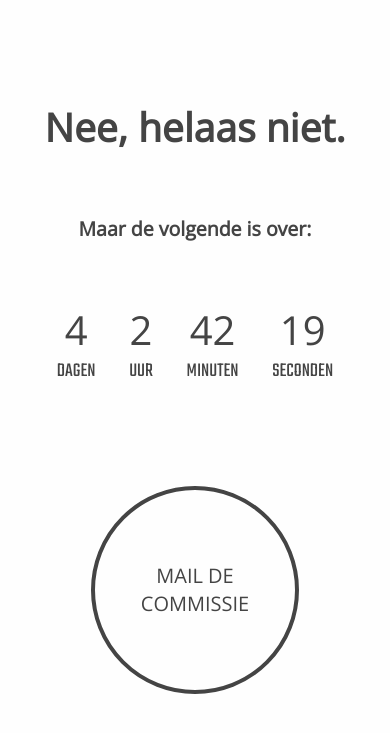
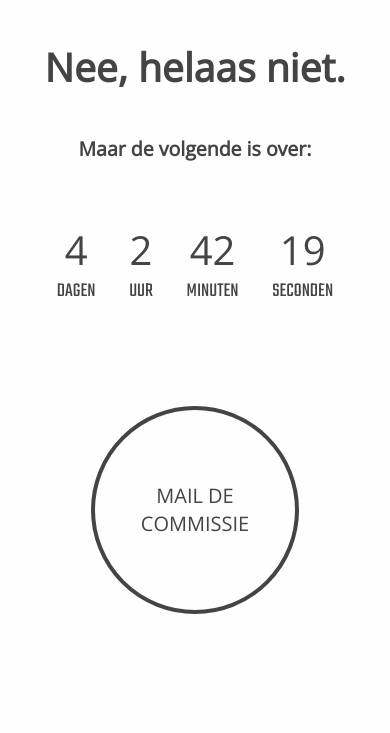
Before and after one commit to itsguus/ishetalbal, a Jekyll site: the page built from index.md, in a window 390 px wide. Shown: the top 733 px of the page. Built offline with Jekyll 4.4.1, drawn with Linux system fonts in a browser that asks for light colours.

Commit message:
update Guus

```diff
--- a/css/styles.css
+++ b/css/styles.css
@@ -7,6 +7,7 @@
 .timeunit {font-family: "Teko"; text-transform: uppercase;}
 main > div {display:flex; width: 25rem; justify-content: space-between; margin: 3rem auto;}
 .t > p:first-of-type {font-size: 3rem;}
+p {text-align: center;}
 
 .t {display:flex; flex-direction: column; align-items: center;}
 a {margin-top: 2rem; text-decoration: none; text-align: center; color: #444; height: 10rem; width: 10rem; border: 4px solid #444; border-radius: 50%; display:flex; justify-content: center; align-items: center;}
@@ -17,6 +18,6 @@
 @media only screen and (max-width: 600px) {
     .t > p:first-of-type {font-size: 2rem;}
     main > div {width: calc(100% - 4rem); justify-content: space-around;}
-    h1  {font-size: 10vw; margin: 5rem auto 3rem auto;}
+    h1  {font-size: 10vw; margin: 2rem auto;}
     h2 {font-size: 5vw;}
 }
```
Also changed, not shown: 1 other file.
